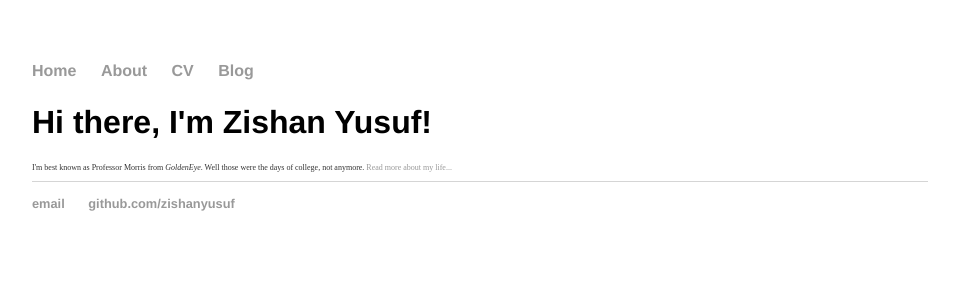
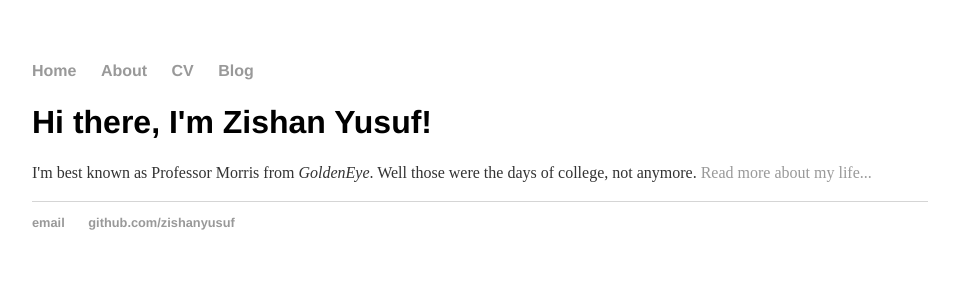
Before and after one commit to zishanyusuf/zishanyusuf.github.io, a Jekyll site: the page built from index.html, in a window 1280 px wide. Shown: the top 300 px of the page, without its empty margins (160-1119 px from the left). Built offline with Jekyll 4.4.1, drawn with Linux system fonts in a browser that asks for light colours.

Commit message:
Update main.css

```diff
--- a/css/main.css
+++ b/css/main.css
@@ -3,7 +3,7 @@
 a { text-decoration: none; color: #999; }
 a:hover { text-decoration: underline; }
 
-p, ul { font-size: 0.5em; line-height: 1.4em; color: #333; }
+p, ul { font-size: 1.0em; line-height: 1.4em; color: #333; }
 
 h1, h2, h3, h4 { font-family: 'Helvetica', 'Arial', 'Sans-Serif'; }
 h1 { font-size: 2.0em;  }
```
